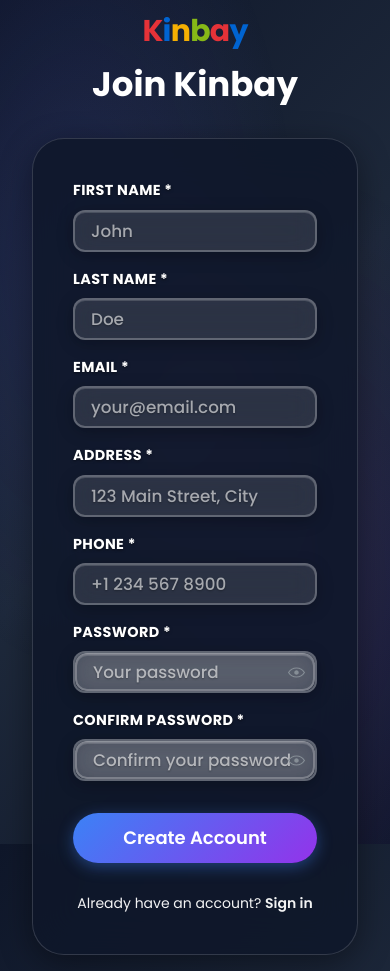
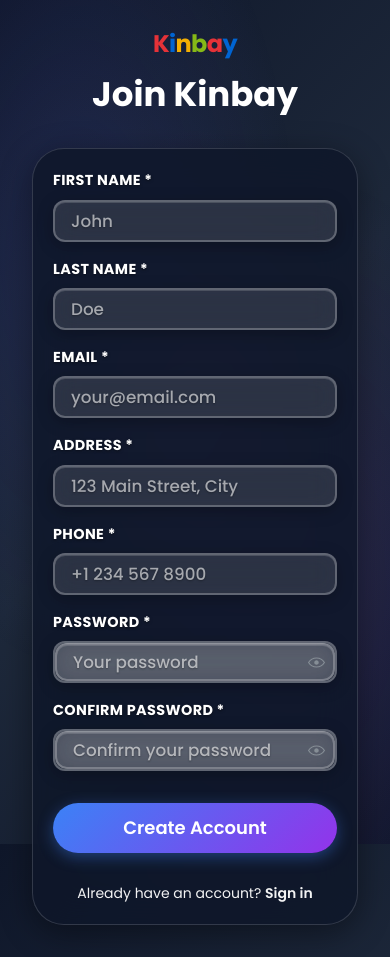
Before and after one commit to shihabshahrier/kinbay, a React (Vite) app in the folder frontend/: page /register in a window 390 px wide. Built offline with nearby package versions, Linux system fonts and the light colour scheme; no server answers.

Commit message:
Fix mobile navbar layout and optimize Login/Register button sizing

```diff
--- a/frontend/src/components/Layout.tsx
+++ b/frontend/src/components/Layout.tsx
@@ -23,7 +23,7 @@
 
     return (
         <AppShell
-            header={{ height: 70 }}
+            header={{ height: { base: 60, sm: 70 } }}
             navbar={{
                 width: 280,
                 breakpoint: 'sm'
@@ -31,7 +31,7 @@
             padding="md"
         >
             <AppShell.Header>
-                <Group h="100%" px="md" justify="space-between" className="glass-navbar">
+                <Group h="100%" px="md" justify="space-between" className="glass-navbar" gap="sm">
                     <motion.div
                         initial={{ opacity: 0, x: -20 }}
                         animate={{ opacity: 1, x: 0 }}
@@ -142,7 +142,11 @@
                                         to="/login"
                                         leftSection={<IconLogin size={16} />}
                                         className="nav-button-secondary"
-                                        size="md"
+                                        size="sm"
+                                        style={{
+                                            fontSize: '0.875rem',
+                                            padding: '0.5rem 1rem'
+                                        }}
                                     >
                                         Login
                                     </Button>
@@ -155,7 +159,11 @@
                                         component={Link}
                                         to="/register"
                                         className="nav-button-primary"
-                                        size="md"
+                                        size="sm"
+                                        style={{
+                                            fontSize: '0.875rem',
+                                            padding: '0.5rem 1rem'
+                                        }}
                                     >
                                         Register
                                     </Button>
--- a/frontend/src/index.css
+++ b/frontend/src/index.css
@@ -35,8 +35,33 @@
 
 #root {
   min-height: 100vh;
+  min-height: 100dvh;
+  /* Use dynamic viewport height for mobile */
   position: relative;
   z-index: 1;
+}
+
+/* Mobile viewport height fixes */
+@supports (min-height: 100dvh) {
+  #root {
+    min-height: 100dvh;
+  }
+}
+
+/* Ensure mobile browsers handle viewport correctly */
+@media screen and (max-width: 768px) {
+  body {
+    /* Prevent iOS safari zoom on input focus */
+    -webkit-text-size-adjust: 100%;
+    /* Ensure full viewport coverage */
+    overflow-x: hidden;
+  }
+
+  /* Fix for mobile browsers that don't handle dvh properly */
+  .mobile-full-height {
+    min-height: 100vh;
+    min-height: 100dvh;
+  }
 }
 
 /* Glassmorphism Utilities - Modern Dark Theme */
@@ -324,6 +349,30 @@
 @media (max-width: 768px) {
   .mantine-AppShell-navbar {
     display: none !important;
+  }
+
+  /* Mobile header optimizations */
+  .mantine-AppShell-header {
+    height: 60px !important;
+    /* Slightly smaller on mobile */
+  }
+
+  /* Mobile navigation buttons */
+  .nav-button-primary,
+  .nav-button-secondary {
+    padding: 0.5rem 1rem !important;
+    font-size: 0.875rem !important;
+    border-radius: 0.5rem !important;
+  }
+
+  /* Smaller logo on mobile */
+  .kinbay-logo {
+    font-size: 1.5rem !important;
+  }
+
+  /* Mobile header group spacing */
+  .glass-navbar .mantine-Group-root {
+    gap: 0.5rem !important;
   }
 }
 
--- a/frontend/src/pages/Login.tsx
+++ b/frontend/src/pages/Login.tsx
@@ -66,12 +66,29 @@
     };
 
     return (
-        <div className="min-h-screen flex items-center justify-center p-4">
-            <Container size={480}>
+        <div
+            className="mobile-full-height"
+            style={{
+                minHeight: '100dvh', // Use dynamic viewport height for mobile (fallback to 100vh automatically)
+                display: 'flex',
+                alignItems: 'center',
+                justifyContent: 'center',
+                padding: '1rem',
+                position: 'relative',
+                overflow: 'auto',
+                width: '100%'
+            }}
+        >
+            <Container size={480} style={{ width: '100%', maxWidth: '480px' }}>
                 <motion.div
                     initial={{ opacity: 0, y: -30 }}
                     animate={{ opacity: 1, y: 0 }}
                     transition={{ duration: 0.6 }}
+                    style={{
+                        padding: '1rem 0',
+                        minHeight: 'fit-content',
+                        width: '100%'
+                    }}
                 >
                     <div className="text-center mb-8">
                         <div className="kinbay-logo text-5xl mb-4 inline-block">
@@ -87,7 +104,7 @@
                         </Title>
                     </div>
 
-                    <Paper className="glass-card" p={40} radius="xl">
+                    <Paper className="glass-card" p={{ base: 20, sm: 40 }} radius="xl">
                         <form onSubmit={form.onSubmit(handleSubmit)}>
                             {error && (
                                 <Alert
--- a/frontend/src/pages/Register.tsx
+++ b/frontend/src/pages/Register.tsx
@@ -65,12 +65,29 @@
     };
 
     return (
-        <div className="min-h-screen flex items-center justify-center p-4">
-            <Container size={580}>
+        <div
+            className="mobile-full-height"
+            style={{
+                minHeight: '100dvh', // Use dynamic viewport height for mobile (fallback to 100vh automatically)
+                display: 'flex',
+                alignItems: 'center',
+                justifyContent: 'center',
+                padding: '1rem',
+                position: 'relative',
+                overflow: 'auto',
+                width: '100%'
+            }}
+        >
+            <Container size={580} style={{ width: '100%', maxWidth: '580px' }}>
                 <motion.div
                     initial={{ opacity: 0, y: -30 }}
                     animate={{ opacity: 1, y: 0 }}
                     transition={{ duration: 0.6 }}
+                    style={{
+                        padding: '1rem 0',
+                        minHeight: 'fit-content',
+                        width: '100%'
+                    }}
                 >
                     <div className="text-center mb-8">
                         <div className="kinbay-logo text-5xl mb-4 inline-block">
@@ -86,7 +103,7 @@
                         </Title>
                     </div>
 
-                    <Paper className="glass-card" p={40} radius="xl">
+                    <Paper className="glass-card" p={{ base: 20, sm: 40 }} radius="xl">
                         <form onSubmit={form.onSubmit(handleSubmit)}>
                             {error && (
                                 <Alert
```
Lines whose indentation alone changed are shown as unchanged.
